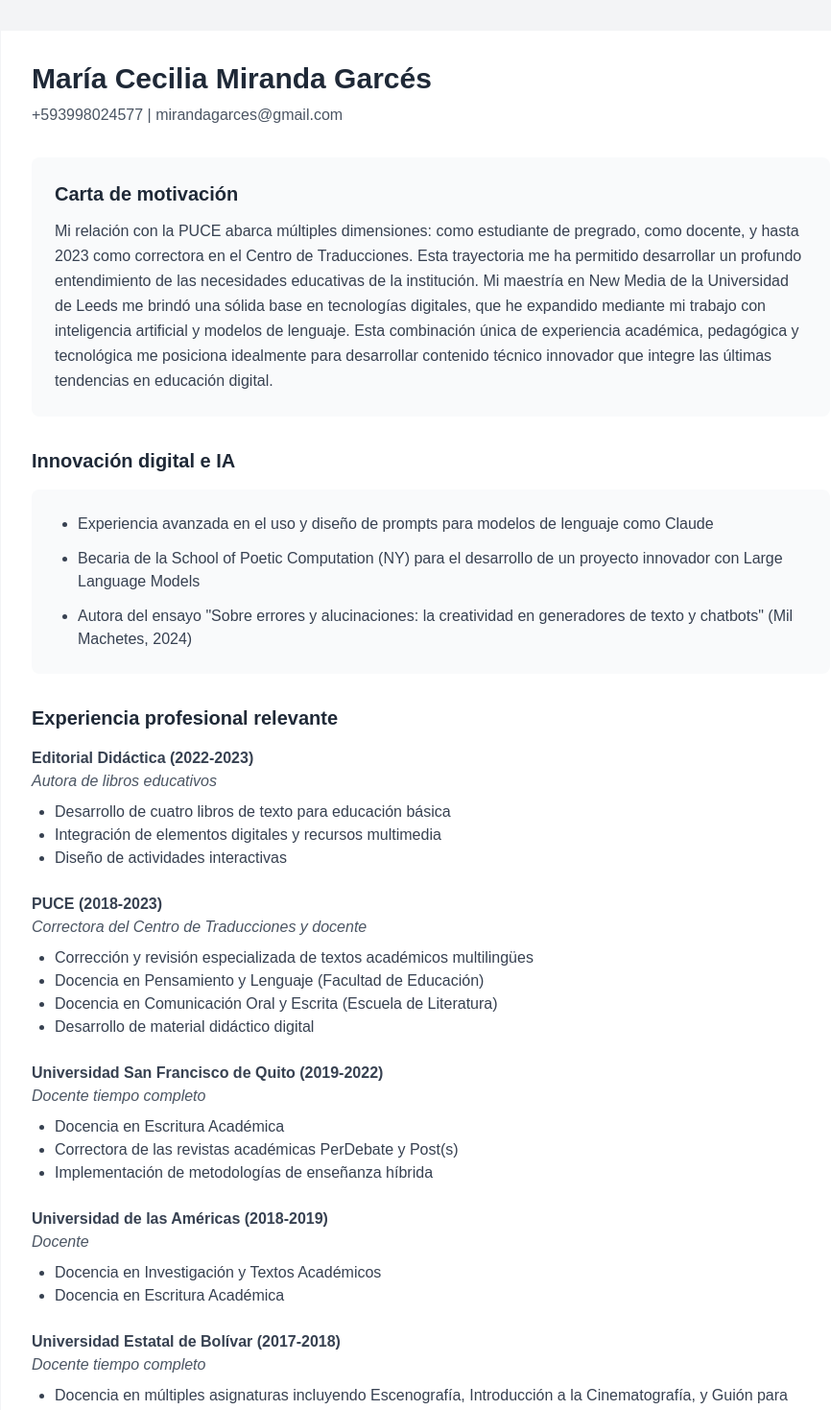
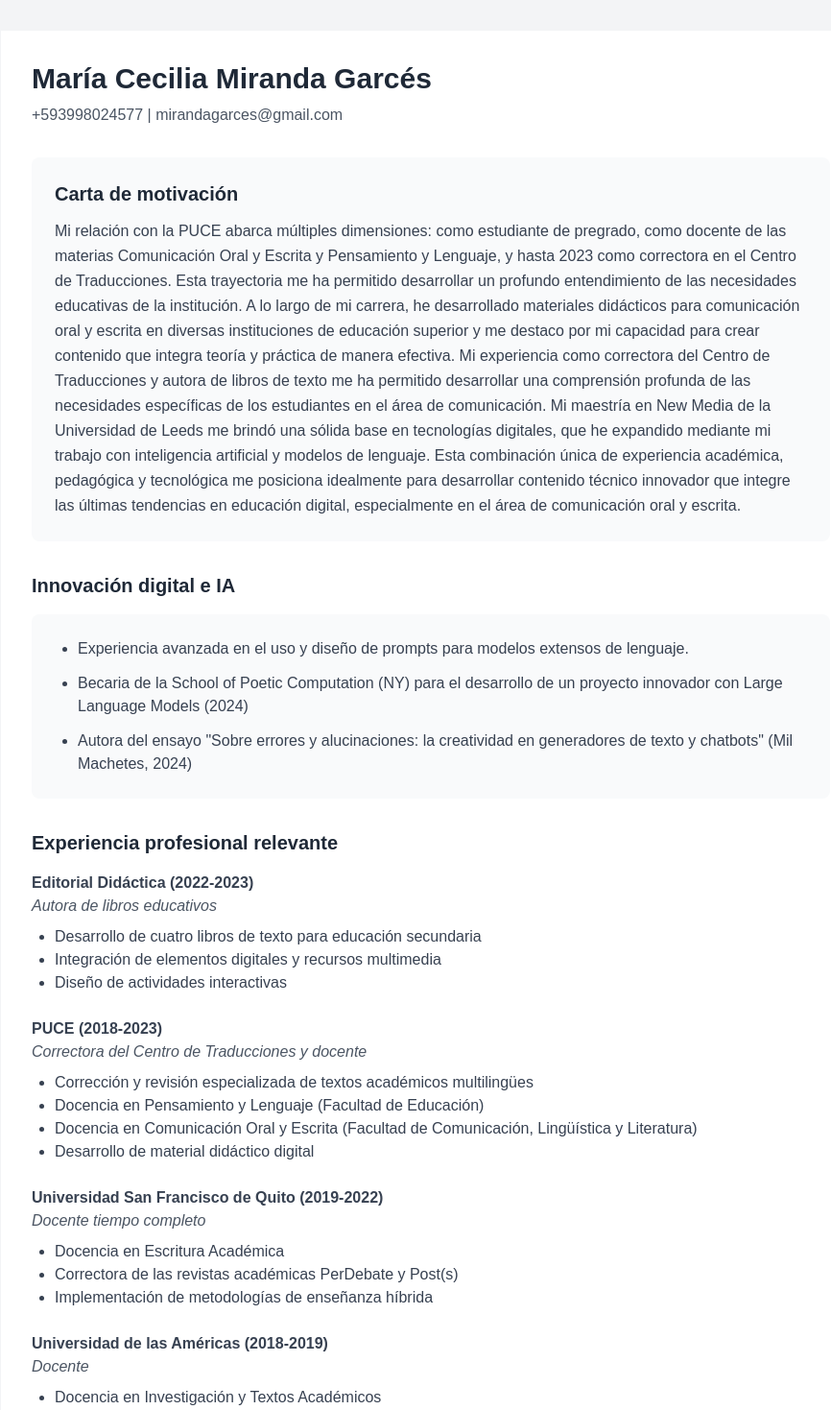
Before and after one commit to ci-liam/cv, a Next.js app: page / in a window 1280 px wide. Shown: the top 1469 px of the page at 96% size, without its empty margins (191-1057 px from the left). Built offline with nearby package versions, Linux system fonts and the light colour scheme.

Commit message:
actualización carta motivación

```diff
--- a/components/CV.jsx
+++ b/components/CV.jsx
@@ -15,14 +15,7 @@ const CV = () => {
       <section className="mb-8 bg-gray-50 p-6 rounded-lg">
         <h2 className="text-xl font-bold text-gray-800 mb-3">Carta de motivación</h2>
         <p className="text-gray-700 leading-relaxed">
-          Mi relación con la PUCE abarca múltiples dimensiones: como estudiante de pregrado, como docente,
-          y hasta 2023 como correctora en el Centro de Traducciones. Esta trayectoria me ha permitido
-          desarrollar un profundo entendimiento de las necesidades educativas de la institución.
-          Mi maestría en New Media de la Universidad de Leeds me brindó una sólida base en tecnologías
-          digitales, que he expandido mediante mi trabajo con inteligencia artificial y modelos de lenguaje.
-          Esta combinación única de experiencia académica, pedagógica y tecnológica me posiciona
-          idealmente para desarrollar contenido técnico innovador que integre las últimas
-          tendencias en educación digital.
+        Mi relación con la PUCE abarca múltiples dimensiones: como estudiante de pregrado, como docente de las materias Comunicación Oral y Escrita y Pensamiento y Lenguaje, y hasta 2023 como correctora en el Centro de Traducciones. Esta trayectoria me ha permitido desarrollar un profundo entendimiento de las necesidades educativas de la institución. A lo largo de mi carrera, he desarrollado materiales didácticos para comunicación oral y escrita en diversas instituciones de educación superior y me destaco por mi capacidad para crear contenido que integra teoría y práctica de manera efectiva. Mi experiencia como correctora del Centro de Traducciones y autora de libros de texto me ha permitido desarrollar una comprensión profunda de las necesidades específicas de los estudiantes en el área de comunicación. Mi maestría en New Media de la Universidad de Leeds me brindó una sólida base en tecnologías digitales, que he expandido mediante mi trabajo con inteligencia artificial y modelos de lenguaje. Esta combinación única de experiencia académica, pedagógica y tecnológica me posiciona idealmente para desarrollar contenido técnico innovador que integre las últimas tendencias en educación digital, especialmente en el área de comunicación oral y escrita.
         </p>
       </section>
 
@@ -31,9 +24,9 @@ const CV = () => {
         <h2 className="text-xl font-bold text-gray-800 mb-4">Innovación digital e IA</h2>
         <div className="bg-gray-50 p-6 rounded-lg">
           <ul className="list-disc pl-6 text-gray-700 space-y-3">
-            <li>Experiencia avanzada en el uso y diseño de prompts para modelos de lenguaje como Claude</li>
+            <li>Experiencia avanzada en el uso y diseño de prompts para modelos extensos de lenguaje. </li>
             <li>Becaria de la School of Poetic Computation (NY) para el desarrollo de un proyecto
-            innovador con Large Language Models</li>
+            innovador con Large Language Models (2024) </li>
             <li>Autora del ensayo "Sobre errores y alucinaciones: la creatividad en generadores de texto y chatbots"
             (Mil Machetes, 2024)</li>
           </ul>
@@ -48,7 +41,7 @@ const CV = () => {
           <h3 className="font-bold text-gray-700">Editorial Didáctica (2022-2023)</h3>
           <p className="text-gray-600 italic mb-2">Autora de libros educativos</p>
           <ul className="list-disc pl-6 text-gray-700">
-            <li>Desarrollo de cuatro libros de texto para educación básica</li>
+            <li>Desarrollo de cuatro libros de texto para educación secundaria</li>
             <li>Integración de elementos digitales y recursos multimedia</li>
             <li>Diseño de actividades interactivas</li>
           </ul>
@@ -60,7 +53,7 @@ const CV = () => {
           <ul className="list-disc pl-6 text-gray-700">
             <li>Corrección y revisión especializada de textos académicos multilingües</li>
             <li>Docencia en Pensamiento y Lenguaje (Facultad de Educación)</li>
-            <li>Docencia en Comunicación Oral y Escrita (Escuela de Literatura)</li>
+            <li>Docencia en Comunicación Oral y Escrita (Facultad de Comunicación, Lingüística y Literatura)</li>
             <li>Desarrollo de material didáctico digital</li>
           </ul>
         </div>
@@ -119,7 +112,7 @@ const CV = () => {
             </ul>
           </div>
           <div>
-            <h3 className="font-bold text-gray-700 mb-2">Artículos académicos y ensayos</h3>
+            <h3 className="font-bold text-gray-700 mb-2">Artículos académicos, trabajo periodístico y ensayos recientes</h3>
             <ul className="list-disc pl-6 text-gray-700">
               <li><a href="https://milmachetes.info/sobre-errores-y-alucinaciones-la-creatividad-en-generadores-de-texto-y-chatbots/" className="text-blue-600 hover:underline">"Sobre errores y alucinaciones: la creatividad en generadores de texto y chatbots" (2024)</a></li>
               <li><a href="https://revistas.usfq.edu.ec/index.php/anima/article/view/3255" className="text-blue-600 hover:underline">"Impulso poético y trauma en la novela Fiebre de Carnaval" (2024)</a></li>
```
